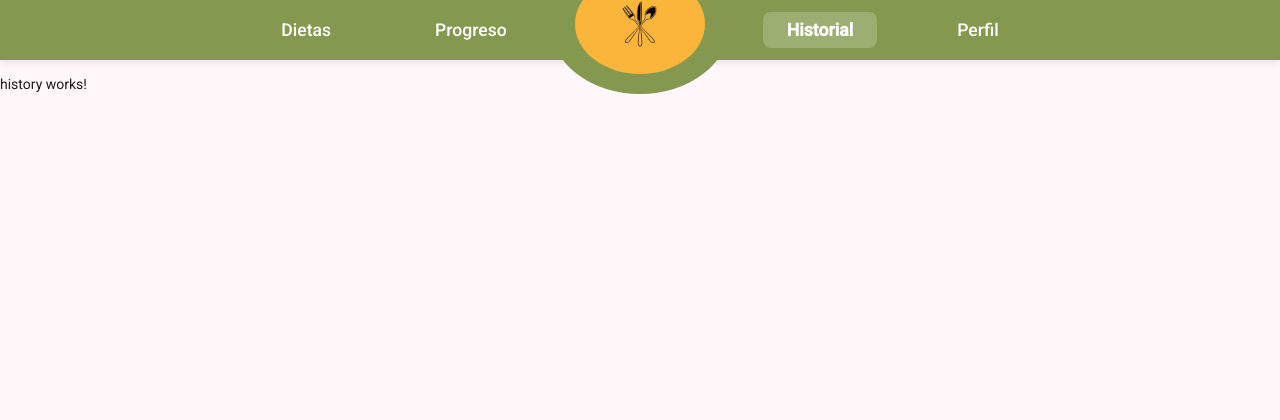
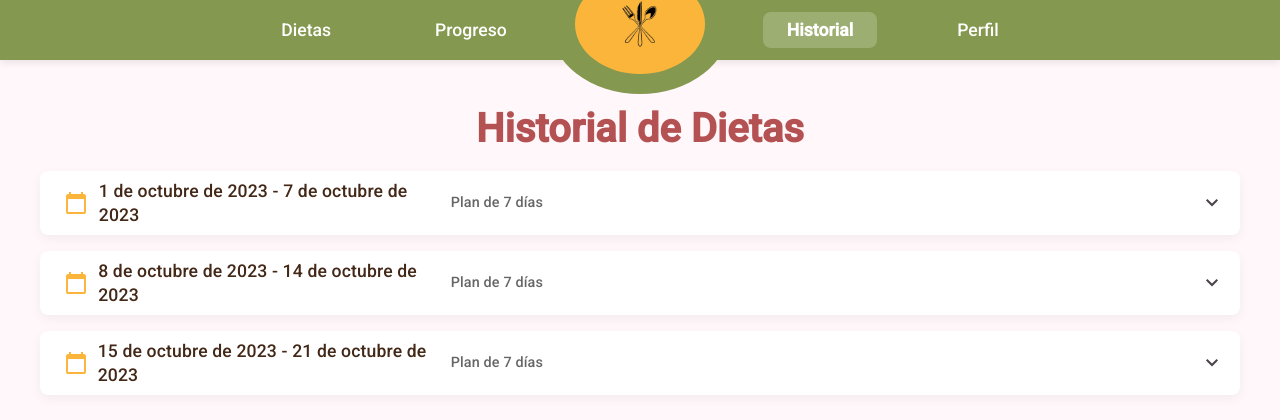
Before and after one commit to gatoaeroespacial/NutrimateFront, an Angular app: page /history in a window 1280 px wide. Shown: the top 420 px of the page. Built offline with nearby package versions, Linux system fonts and the light colour scheme.

Commit message:
Creación de interfaz history

```diff
--- a/src/app/features/history/history.html
+++ b/src/app/features/history/history.html
@@ -1 +1,41 @@
-<p>history works!</p>
+<div class="history-container">
+    <h1 class="page-title">Historial de Dietas</h1>
+
+    <mat-accordion class="history-accordion" multi>
+        @for (diet of history; track diet.startDate) {
+        <mat-expansion-panel>
+            <mat-expansion-panel-header>
+                <mat-panel-title>
+                    <mat-icon>calendar_today</mat-icon>
+                    <span class="date-range">
+                        {{ formatDate(diet.startDate) }} - {{ formatDate(diet.endDate) }}
+                    </span>
+                </mat-panel-title>
+                <mat-panel-description>
+                    Plan de 7 días
+                </mat-panel-description>
+            </mat-expansion-panel-header>
+
+            <div class="diet-content">
+                @for (menu of diet.menus; track menu.day) {
+                <div class="day-card">
+                    <h3 class="day-title">Día {{ menu.day }}</h3>
+                    <div class="recipes-list">
+                        @for (recipe of menu.recipes; track recipe.name; let i = $index) {
+                        <div class="recipe-item">
+                            <span class="meal-type">
+                                @if (i === 0) { Desayuno }
+                                @else if (i === 1) { Almuerzo }
+                                @else { Cena }
+                            </span>
+                            <span class="recipe-name">{{ recipe.name }}</span>
+                        </div>
+                        }
+                    </div>
+                </div>
+                }
+            </div>
+        </mat-expansion-panel>
+        }
+    </mat-accordion>
+</div>
--- a/src/app/features/history/history.scss
+++ b/src/app/features/history/history.scss
@@ -0,0 +1,121 @@
+.history-container {
+    padding: 2rem;
+    max-width: 1200px;
+    margin: 0 auto;
+}
+
+.page-title {
+    text-align: center;
+    color: #B45253;
+    font-size: 2.5rem;
+    margin-bottom: 2rem;
+    font-weight: 700;
+}
+
+.history-accordion {
+    mat-expansion-panel {
+        margin-bottom: 16px;
+        border-radius: 8px !important;
+        box-shadow: 0 4px 12px rgba(0, 0, 0, 0.05) !important;
+
+        &.mat-expanded {
+            margin-bottom: 24px;
+        }
+    }
+
+    mat-expansion-panel-header {
+        height: 64px;
+        background-color: #fff;
+
+        &:hover {
+            background-color: #f9f9f9;
+        }
+    }
+
+    mat-panel-title {
+        display: flex;
+        align-items: center;
+        gap: 12px;
+        font-size: 1.1rem;
+        font-weight: 500;
+        color: #432818;
+
+        mat-icon {
+            color: #FCB53B;
+        }
+    }
+
+    mat-panel-description {
+        font-size: 0.9rem;
+        color: #666;
+    }
+}
+
+.diet-content {
+    display: grid;
+    grid-template-columns: repeat(auto-fill, minmax(300px, 1fr));
+    gap: 20px;
+    padding: 20px 0;
+}
+
+.day-card {
+    background-color: #f8f9fa;
+    border-radius: 12px;
+    padding: 16px;
+    border: 1px solid #eee;
+    transition: transform 0.2s ease;
+
+    &:hover {
+        transform: translateY(-2px);
+        box-shadow: 0 4px 12px rgba(0, 0, 0, 0.05);
+    }
+
+    .day-title {
+        color: #B45253;
+        margin: 0 0 12px 0;
+        font-size: 1.1rem;
+        font-weight: 600;
+        border-bottom: 2px solid rgba(180, 82, 83, 0.1);
+        padding-bottom: 8px;
+    }
+}
+
+.recipes-list {
+    display: flex;
+    flex-direction: column;
+    gap: 10px;
+}
+
+.recipe-item {
+    display: flex;
+    flex-direction: column;
+    gap: 2px;
+
+    .meal-type {
+        font-size: 0.75rem;
+        text-transform: uppercase;
+        letter-spacing: 0.5px;
+        color: #888;
+        font-weight: 600;
+    }
+
+    .recipe-name {
+        font-size: 0.95rem;
+        color: #333;
+        font-weight: 500;
+    }
+}
+
+@media (max-width: 768px) {
+    .history-container {
+        padding: 1rem;
+    }
+
+    .page-title {
+        font-size: 2rem;
+    }
+
+    .diet-content {
+        grid-template-columns: 1fr;
+    }
+}
--- a/src/app/features/history/history.ts
+++ b/src/app/features/history/history.ts
@@ -1,12 +1,40 @@
-import { Component } from '@angular/core';
+import { Component, OnInit } from '@angular/core';
+import { CommonModule } from '@angular/common';
+import { MatExpansionModule } from '@angular/material/expansion';
+import { MatCardModule } from '@angular/material/card';
+import { MatIconModule } from '@angular/material/icon';
+import { HistoryService } from './services/history.service';
+import { DietHistory } from '../../shared/models/diet-history';
 
 @Component({
   selector: 'app-history',
-  imports: [],
+  standalone: true,
+  imports: [
+    CommonModule,
+    MatExpansionModule,
+    MatCardModule,
+    MatIconModule
+  ],
   templateUrl: './history.html',
-  styleUrl: './history.scss',
-  standalone: true
+  styleUrl: './history.scss'
 })
-export class History {
+export class History implements OnInit {
+  history: DietHistory[] = [];
 
+  constructor(private historyService: HistoryService) { }
+
+  ngOnInit() {
+    this.historyService.getDietHistory().subscribe(data => {
+      this.history = data;
+    });
+  }
+
+  formatDate(dateString: string): string {
+    const date = new Date(dateString);
+    return date.toLocaleDateString('es-ES', {
+      year: 'numeric',
+      month: 'long',
+      day: 'numeric'
+    });
+  }
 }
--- /dev/null
+++ b/src/app/features/history/services/history.service.ts
@@ -0,0 +1,61 @@
+import { Injectable } from '@angular/core';
+import { Observable, of } from 'rxjs';
+import { DietHistory, Recipe } from '../../../shared/models/diet-history';
+
+@Injectable({
+    providedIn: 'root'
+})
+export class HistoryService {
+
+    constructor() { }
+
+    getDietHistory(): Observable<DietHistory[]> {
+        const mockHistory: DietHistory[] = [
+            {
+                startDate: '2023-10-01',
+                endDate: '2023-10-07',
+                menus: this.generateWeekMenu('Dieta Balanceada - Semana 1')
+            },
+            {
+                startDate: '2023-10-08',
+                endDate: '2023-10-14',
+                menus: this.generateWeekMenu('Dieta Alta en Proteínas - Semana 2')
+            },
+            {
+                startDate: '2023-10-15',
+                endDate: '2023-10-21',
+                menus: this.generateWeekMenu('Dieta Mediterránea - Semana 3')
+            }
+        ];
+        return of(mockHistory);
+    }
+
+    private generateWeekMenu(baseName: string): any[] {
+        const week = [];
+        for (let i = 1; i <= 7; i++) {
+            week.push({
+                day: i,
+                recipes: [
+                    this.createMockRecipe(`${baseName} - Desayuno Día ${i}`),
+                    this.createMockRecipe(`${baseName} - Almuerzo Día ${i}`),
+                    this.createMockRecipe(`${baseName} - Cena Día ${i}`)
+                ]
+            });
+        }
+        return week;
+    }
+
+    private createMockRecipe(name: string): Recipe {
+        return {
+            name: name,
+            description: 'Una deliciosa y nutritiva opción para tu dieta.',
+            ingredients: [
+                'Ingrediente 1',
+                'Ingrediente 2',
+                'Ingrediente 3',
+                'Ingrediente 4'
+            ],
+            preparation_steps: 'Mezclar todos los ingredientes y cocinar a fuego lento durante 20 minutos. Servir caliente.'
+        };
+    }
+}
--- /dev/null
+++ b/src/app/shared/models/diet-history.ts
@@ -0,0 +1,17 @@
+export interface Recipe {
+    name: string;
+    description: string;
+    ingredients: string[];
+    preparation_steps: string;
+}
+
+export interface DailyMenu {
+    day: number;
+    recipes: Recipe[];
+}
+
+export interface DietHistory {
+    startDate: string; // yyyy-mm-dd
+    endDate: string; // yyyy-mm-dd
+    menus: DailyMenu[];
+}
```
